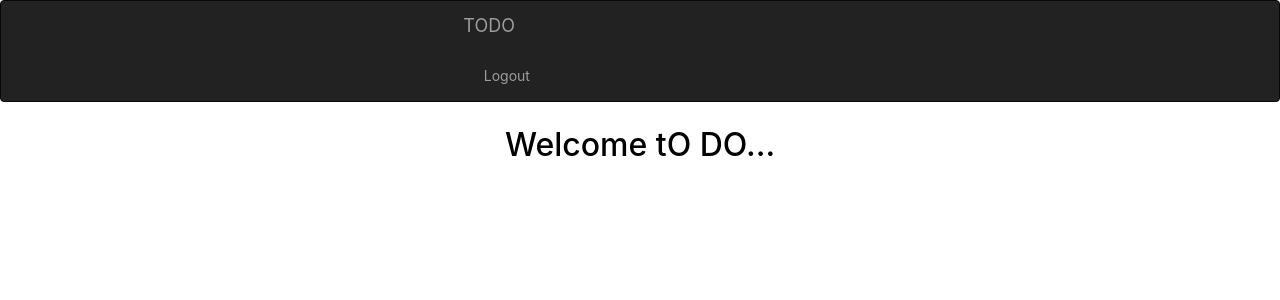
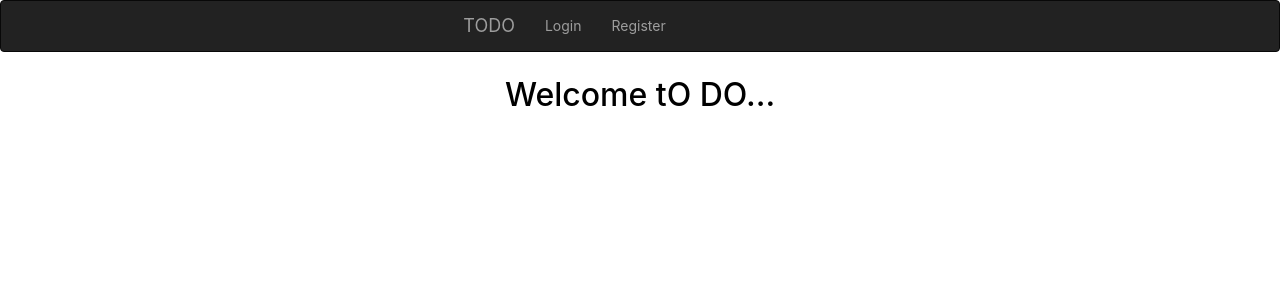
Before and after one commit to Bhanups123/ToDo_notification, a React (Create React App) app in the folder front_end/: page / in a window 1280 px wide. Shown: the top 300 px of the page. Built offline with nearby package versions, Linux system fonts and the light colour scheme; the HTML template or start-up script is replaced by a standard one.

Commit message:
added link switching based on user authentication

```diff
--- a/front_end/src/components/layout/navbar.js
+++ b/front_end/src/components/layout/navbar.js
@@ -11,21 +11,18 @@ class Navbar_c extends Component {
   }
   render() {
     const guestLinks = (
-      <div>
       <ul className="nav navbar-nav navbar-right">
-          <li>
+        <li className="nav-item">
           <Link to="/login">Login</Link>
         </li>
         <li>
           <Link to="/register">Register</Link>
         </li>
       </ul>
-      </div>
     );
     // className="nav-item"
 
     const authLinks = (
-      <div>
       <ul className="nav navbar-nav navbar-right">
         <li>
           <a
@@ -37,7 +34,6 @@ class Navbar_c extends Component {
           </a>
         </li>
       </ul>
-      </div>
     );
     return (
       <div>
@@ -49,7 +45,7 @@ class Navbar_c extends Component {
               </Link>
               {console.log("efkefd", this.props)}
 
-              {this.props.isAuthenticated ? guestLinks : authLinks}
+              {this.props.auth.isAuthenticated ? authLinks : guestLinks}
             </div>
           </div>
         </nav>
```
Lines whose indentation alone changed are shown as unchanged.
